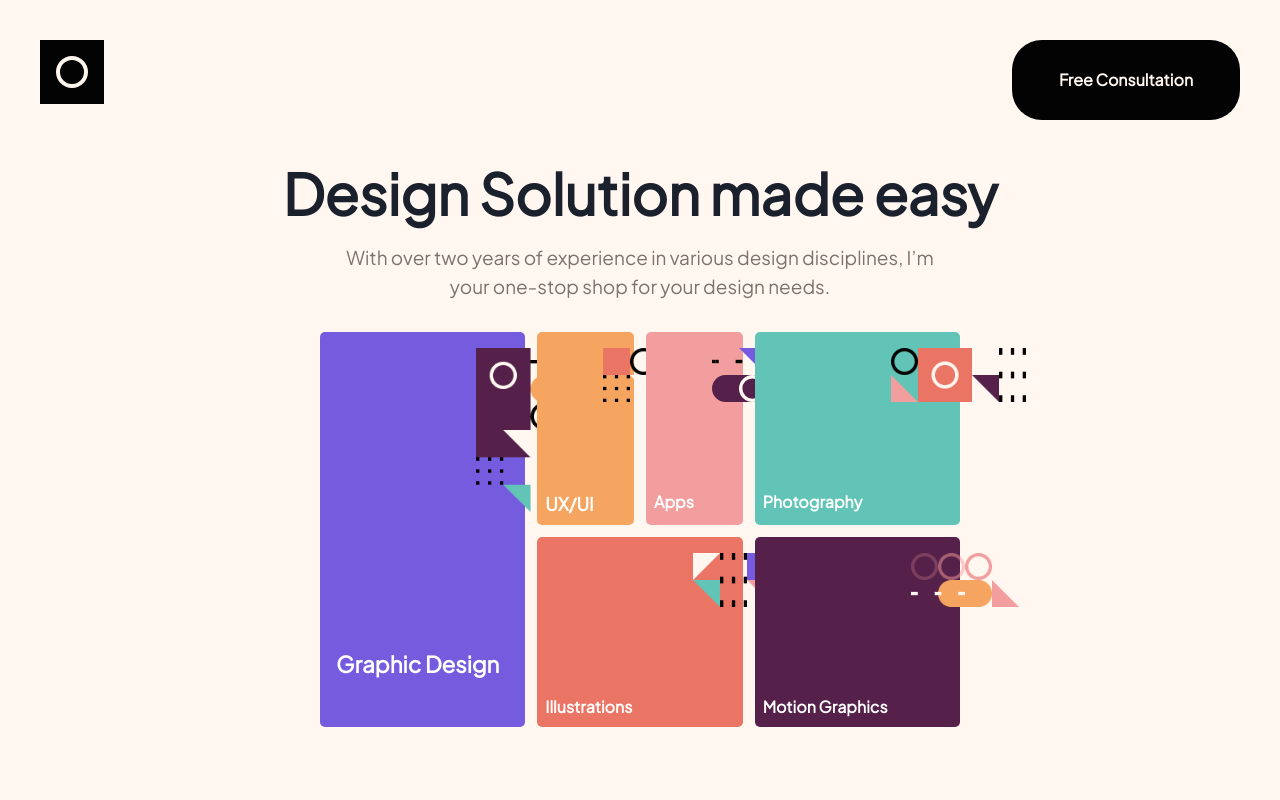
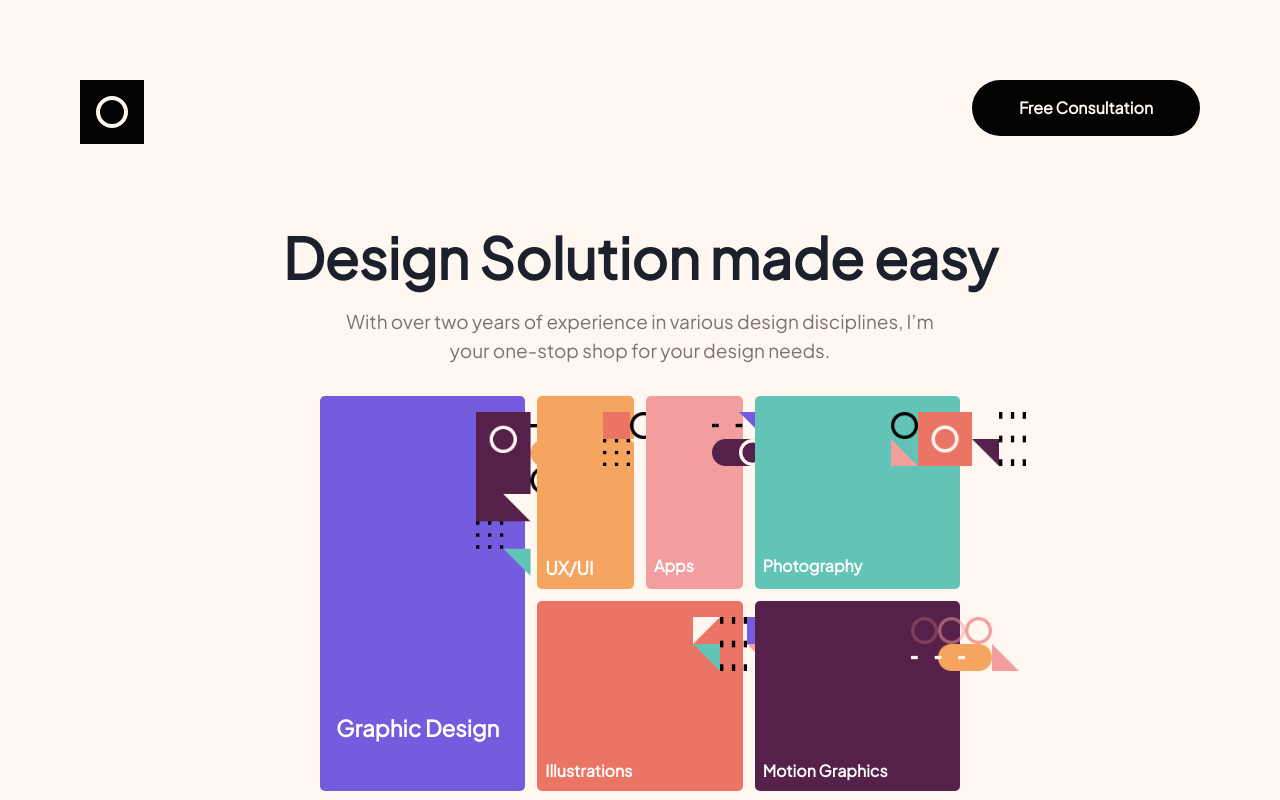
Before and after one commit to alvinrumbaoa/Single-Page-Portfolio-Challenge, a Next.js app in the folder frontend/: page / in a window 1280 px wide. Shown: the top 800 px of the page. Built offline with nearby package versions, Linux system fonts and the light colour scheme.

Commit message:
nav design

```diff
--- a/frontend/components/Nav.jsx
+++ b/frontend/components/Nav.jsx
@@ -3,9 +3,9 @@ import React from 'react'
 import { Flex, Button, Link, Text, Heading, Image, Container, HStack, VStack, Stack, Grid } from '@chakra-ui/react'
 const Nav = () => {
 	return (
-			<Flex p={10} direction="row" justify="space-between">
+			<Flex p={20	} direction="row" justify="space-between">
 				<Link href="/"><Image src="/images/logo.svg" /></Link>
-				<Button p={10} w="228px" h="56px" borderRadius="30px" bgColor="#030303" _hover={{bg:'#755CDE'}}color="#FFF7F0">Free Consultation</Button>
+				<Button p={6} w="228px" h="56px" borderRadius="30px" bgColor="#030303" _hover={{bg:'#755CDE'}}color="#FFF7F0">Free Consultation</Button>
 			</Flex>
 	)
 }
```
